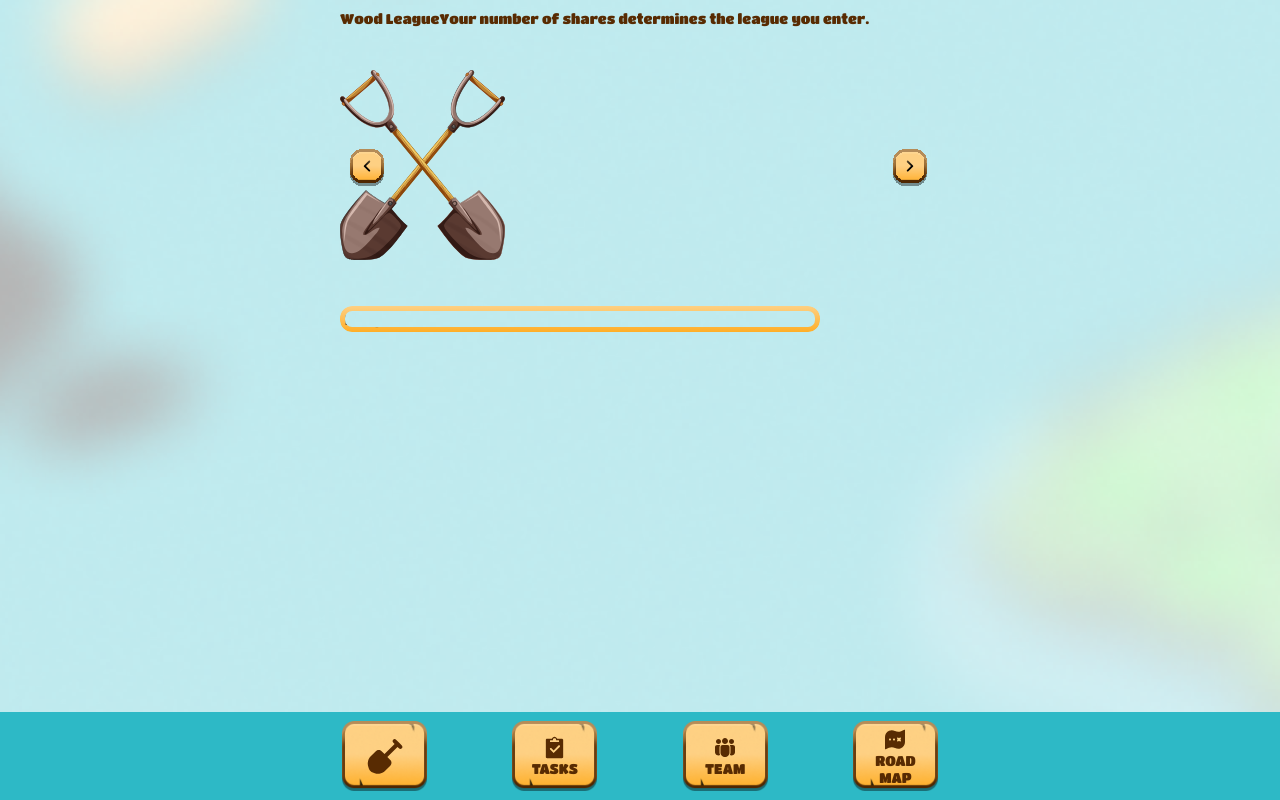
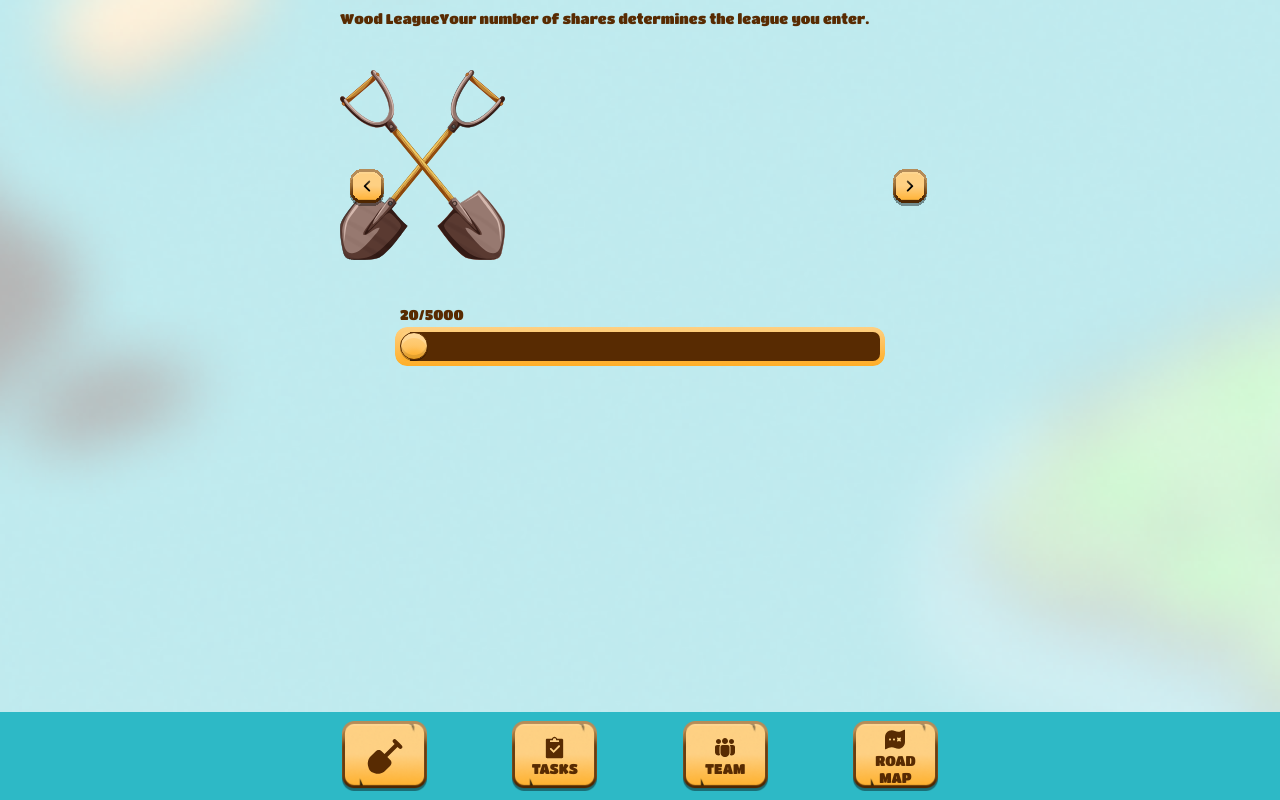
Before and after one commit to Scandal-MyZiK/klondike, a React (Create React App) app: page /league-description in a window 1280 px wide. Built offline with nearby package versions, Linux system fonts and the light colour scheme.

Commit message:
add progress line

```diff
--- a/src/components/LeagueSlider/LeagueSlider.jsx
+++ b/src/components/LeagueSlider/LeagueSlider.jsx
@@ -16,21 +16,29 @@ export const LeagueSlider = () => {
       title: "Wood League",
       text: "Your number of shares determines the league you enter.",
       img: Shovel1,
+      start: 20,
+      end: 5000,
     },
     {
       title: "Bronze League",
       text: "Your number of shares determines the league you enter.",
       img: Shovel2,
+      start: 300,
+      end: 5000,
     },
     {
       title: "Silver League",
       text: "Your number of shares determines the league you enter.",
       img: Shovel3,
+      start: 1000,
+      end: 5000,
     },
     {
       title: "Gold League",
       text: "Your number of shares determines the league you enter.",
       img: Shovel4,
+      start: 2000,
+      end: 5000,
     },
   ];
 
@@ -42,14 +50,14 @@ export const LeagueSlider = () => {
       slidesPerView={1}
       loop={true}
     >
-      {data.map((slide) => {
+      {data.map((slide, idx) => {
         return (
-          <SwiperSlide>
+          <SwiperSlide key={idx}>
             <span>{slide.title}</span>
             <span>{slide.text}</span>
             <img src={slide.img} alt="" />
 
-            <ProgressBar />
+            <ProgressBar start={slide.start} end={slide.end} />
           </SwiperSlide>
         );
       })}
--- a/src/components/ProgressBar/ProgressBar.jsx
+++ b/src/components/ProgressBar/ProgressBar.jsx
@@ -1,6 +1,33 @@
 import React from "react";
 import "./style.css";
 
-export const ProgressBar = () => {
-  return <div className="progress-bar">ProgressBar</div>;
+export const ProgressBar = ({ start, end }) => {
+  console.log(start, end, start / end);
+
+  return (
+    <div className="progress-block">
+      <span>
+        {start}/{end}
+      </span>
+      <div className="progress-bar">
+        <div className="progress-bar__line">
+          <span
+            className="progress-bar__left"
+            style={{ width: `${(start / end) * 100}%` }}
+          ></span>
+          <span
+            className="progress-bar__circle"
+            style={{
+              left: `${
+                (start / end) * 100 > 3
+                  ? `calc(${(start / end) * 100}% - 14px)`
+                  : "0"
+              }`,
+            }}
+          ></span>
+          <span className="progress-bar__right"></span>
+        </div>
+      </div>
+    </div>
+  );
 };
--- a/src/components/ProgressBar/style.css
+++ b/src/components/ProgressBar/style.css
@@ -1,10 +1,58 @@
+.progress-block {
+  width: 80%;
+  margin: 0 auto;
+}
+
 .progress-bar {
-  width: 80%;
+  position: relative;
+  margin: 10px 0;
+
+  &:after {
+    content: "";
+
+    border-radius: 12px;
+    display: block;
+    position: absolute;
+    left: -5px;
+    top: -5px;
+    right: -5px;
+    bottom: -5px;
     border: 5px solid transparent;
-  border-radius: 12px;
     background: linear-gradient(to bottom, #fed083 0%, #ffae27 100%) border-box;
     -webkit-mask: /*4*/ linear-gradient(#fff 0 0) padding-box,
       linear-gradient(#fff 0 0);
     -webkit-mask-composite: xor; /*5'*/
     mask-composite: exclude;
   }
+}
+
+.progress-bar__circle {
+  display: block;
+  position: absolute;
+  left: 0;
+  width: 28px;
+  height: 28px;
+  background: linear-gradient(to bottom, #fed083 0%, #ffae27 100%);
+  border-radius: 50%;
+  border: 1px solid #582b02;
+  box-shadow: 0 1px 0 rgba(0, 0, 0, 0.4), inset 0 -4px 0 rgba(0, 0, 0, 0.1),
+    inset 0 5px 0 rgba(255, 255, 255, 0.2),
+    inset 0 15px 5px rgba(254, 208, 131, 0.45);
+}
+
+.progress-bar__left {
+  display: block;
+  background: linear-gradient(to bottom, #fed083 0%, #ffae27 100%);
+  height: 29px;
+  min-width: 10px;
+}
+
+.progress-bar__right {
+  flex-grow: 1;
+  background: #582b02;
+}
+
+.progress-bar__line {
+  box-shadow: 0 1px 0 rgba(0, 0, 0, 0.4);
+  display: flex;
+}
```
Lines whose indentation alone changed are shown as unchanged.
